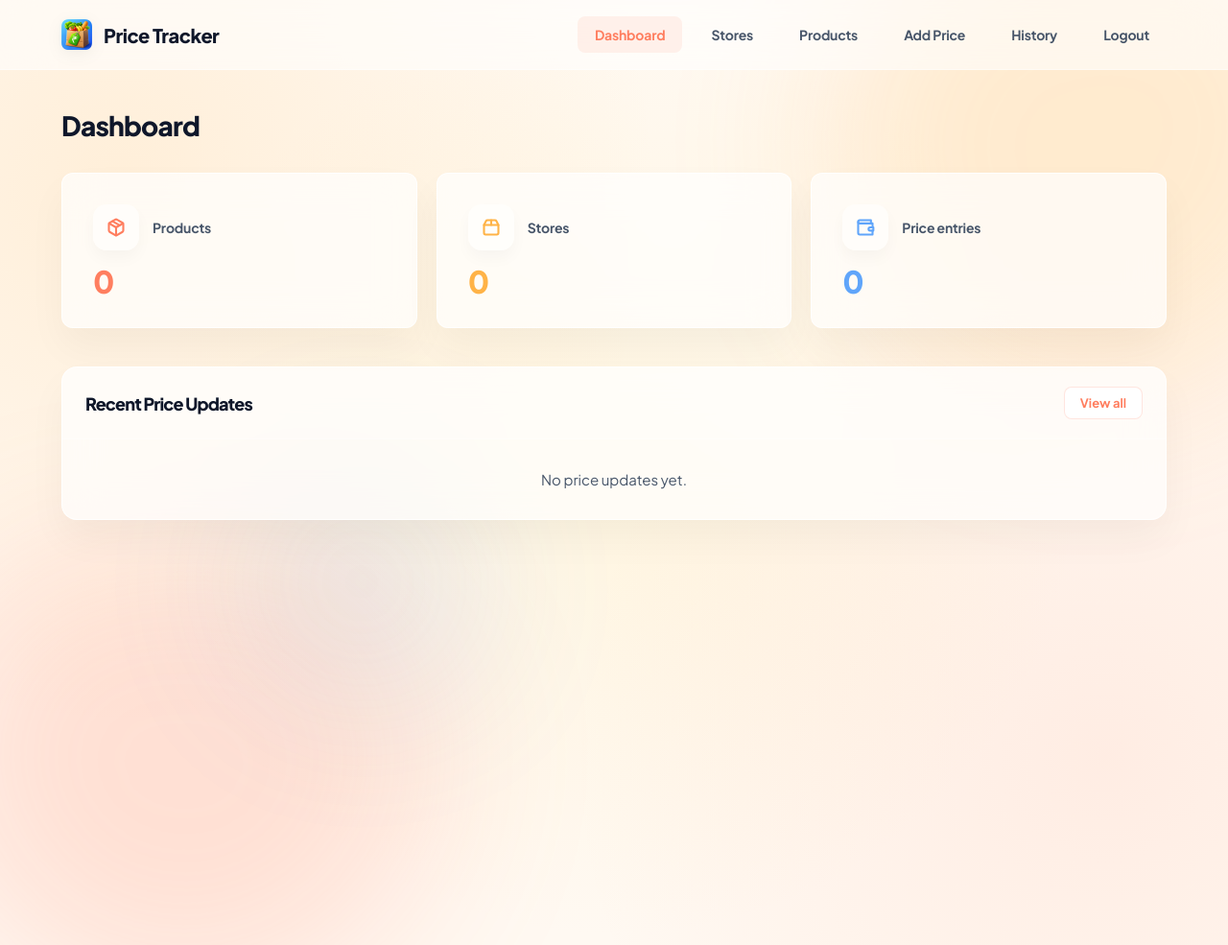
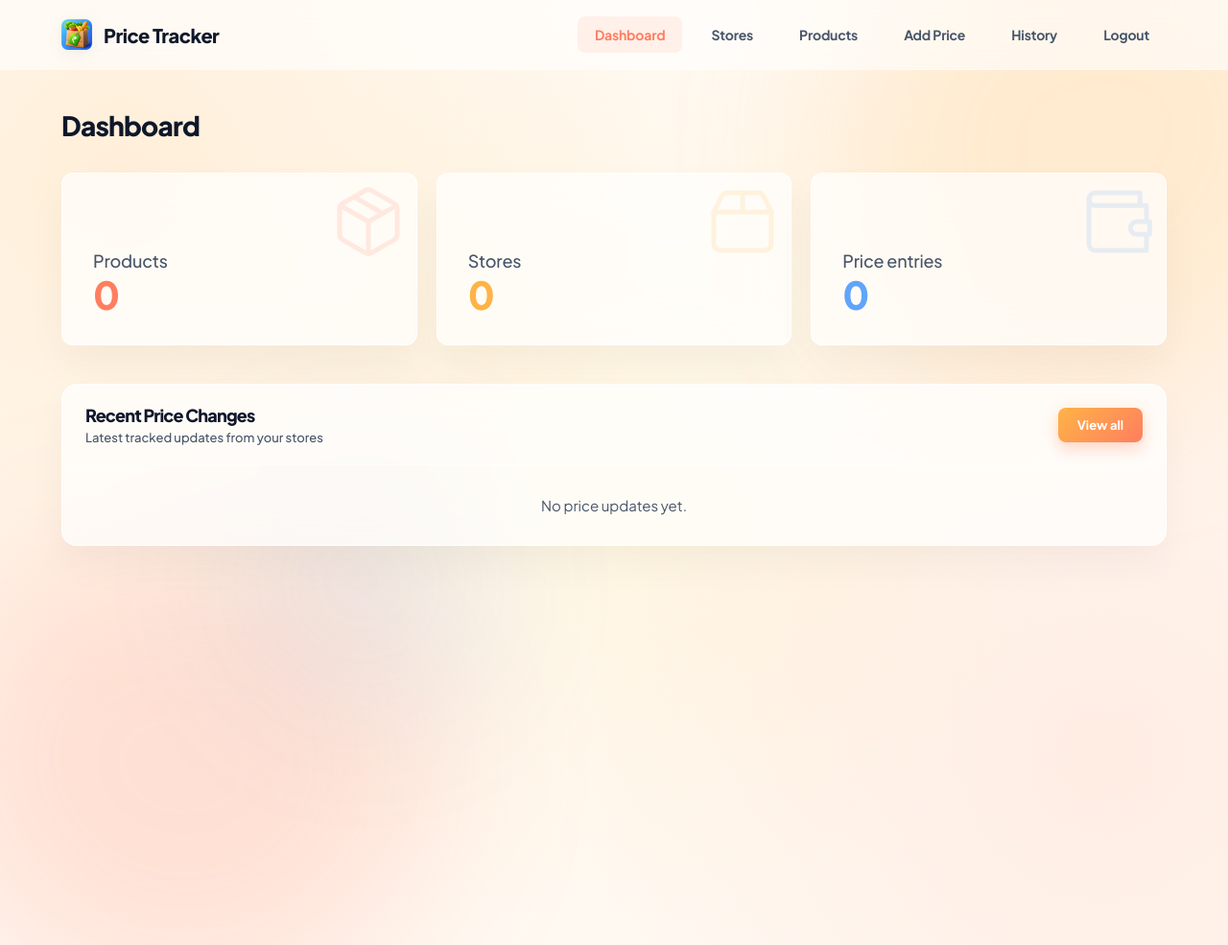
Before and after one commit to er-vikash-sain/grocery-price-app, a PHP site: page /html/dashboard.html in a window 1280 px wide. Shown: the whole page at 96% size. Run offline with PHP 8.4, Linux system fonts and the light colour scheme.

Commit message:
style: enhance Dashboard cards with watermark icons and premium buttons
- Implemented watermark-style background icons in stat cards
- Updated icon stroke to thin (1.5) for a more sophisticated look
- Increased stat-label size (18px) and lowered weight (500)
- Synced 'View all' buttons with the primary Login button gradient and neon shadow
- Improved card header hierarchy with subtitles

```diff
--- a/html/dashboard.css
+++ b/html/dashboard.css
@@ -198,7 +198,10 @@ body {
     transition: transform 0.4s cubic-bezier(0.34, 1.56, 0.64, 1), box-shadow 0.4s ease;
     display: flex;
     flex-direction: column;
-    gap: 16px;
+    justify-content: flex-end;
+    overflow: hidden;
+    position: relative;
+    min-height: 180px;
 }
 
 .stat-card:hover {
@@ -208,29 +211,31 @@ body {
 
 .stat-label {
     color: var(--text-muted);
-    font-size: 14px;
-    font-weight: 700;
+    font-size: 18px;
+    font-weight: 500;
     text-transform: none;
     letter-spacing: -0.2px;
-    display: flex;
-    align-items: center;
-    gap: 14px;
+    margin-bottom: 4px;
+    z-index: 2;
 }
 
 .stat-icon-wrapper {
-    width: 48px;
-    height: 48px;
+    position: absolute;
+    top: -10px;
+    right: -10px;
+    width: 120px;
+    height: 120px;
     display: flex;
     align-items: center;
     justify-content: center;
-    border-radius: 14px;
-    background-color: rgba(255, 255, 255, 0.5);
-    box-shadow: 0 8px 16px rgba(0, 0, 0, 0.03);
-    transition: all 0.3s ease;
+    opacity: 0.15;
+    transition: all 0.5s ease;
+    z-index: 1;
 }
 
 .stat-card:hover .stat-icon-wrapper {
-    transform: rotate(-5deg) scale(1.1);
+    transform: scale(1.2) rotate(-10deg);
+    opacity: 0.25;
 }
 
 .stat-card.products .stat-icon-wrapper {
@@ -245,12 +250,12 @@ body {
     color: #60A5FA;
 }
 
-
 .stat-value {
-    font-size: 32px;
+    font-size: 40px;
     font-weight: 800;
     color: var(--text-main);
     line-height: 1;
+    z-index: 2;
 }
 
 /* Vibrant Stat Gradients */
@@ -309,22 +314,37 @@ body {
 }
 
 .link-action {
-    color: #FF7E5F;
-    text-decoration: none;
+    display: inline-flex;
+    align-items: center;
+    justify-content: center;
+    padding: 10px 20px;
+    background: linear-gradient(135deg, #FFB347 0%, #FF7E5F 100%);
+    color: white;
     font-weight: 700;
     font-size: 13px;
-    padding: 8px 16px;
-    border: 1px solid rgba(255, 126, 95, 0.2);
+    border: none;
     border-radius: 8px;
-    /* User Feedback: 8px Radius */
-    background-color: #FFFFFF;
-    transition: all 0.2s ease;
+    text-decoration: none;
+    box-shadow: 0 8px 16px rgba(255, 126, 95, 0.25), 0 0 15px rgba(255, 179, 71, 0.15);
+    transition: all 0.3s cubic-bezier(0.34, 1.56, 0.64, 1);
+    cursor: pointer;
 }
 
 .link-action:hover {
-    background-color: #FF7E5F;
-    color: #FFFFFF;
-    border-color: #FF7E5F;
+    transform: translateY(-2px) scale(1.05);
+    box-shadow: 0 12px 25px rgba(255, 126, 95, 0.35), 0 0 25px rgba(255, 179, 71, 0.25);
+    filter: brightness(1.05);
+}
+
+.link-action:active {
+    transform: translateY(0) scale(0.98);
+}
+
+.card-subtitle {
+    margin: 4px 0 0 0;
+    font-size: 13px;
+    color: var(--text-muted);
+    font-weight: 500;
 }
 
 .card-body {
--- a/html/dashboard.html
+++ b/html/dashboard.html
@@ -92,10 +92,9 @@
                 <!-- Stats Grid -->
                 <div class="dashboard-stats">
                     <div class="stat-card products">
-                        <div class="stat-label">
                         <span class="stat-icon-wrapper">
-                                <svg width="20" height="20" viewBox="0 0 24 24" fill="none" stroke="currentColor"
-                                    stroke-width="2.5" stroke-linecap="round" stroke-linejoin="round">
+                            <svg width="80" height="80" viewBox="0 0 24 24" fill="none" stroke="currentColor"
+                                stroke-width="1.5" stroke-linecap="round" stroke-linejoin="round">
                                 <path d="m7.5 4.27 9 5.15"></path>
                                 <path
                                     d="M21 8a2 2 0 0 0-1-1.73l-7-4a2 2 0 0 0-2 0l-7 4A2 2 0 0 0 3 8v8a2 2 0 0 0 1 1.73l7 4a2 2 0 0 0 2 0l7-4A2 2 0 0 0 21 16Z">
@@ -104,44 +103,43 @@
                                 <path d="M12 22V12"></path>
                             </svg>
                         </span>
-                            Products
-                        </div>
+                        <div class="stat-label">Products</div>
                         <div class="stat-value">0</div>
                     </div>
                     <div class="stat-card stores">
-                        <div class="stat-label">
                         <span class="stat-icon-wrapper">
-                                <svg width="20" height="20" viewBox="0 0 24 24" fill="none" stroke="currentColor"
-                                    stroke-width="2.5" stroke-linecap="round" stroke-linejoin="round">
+                            <svg width="80" height="80" viewBox="0 0 24 24" fill="none" stroke="currentColor"
+                                stroke-width="1.5" stroke-linecap="round" stroke-linejoin="round">
                                 <path d="M3 9h18v10a2 2 0 0 1-2 2H5a2 2 0 0 1-2-2V9Z"></path>
                                 <path d="m3 9 2.45-4.9A2 2 0 0 1 7.24 3h9.52a2 2 0 0 1 1.8 1.1L21 9"></path>
                                 <path d="M12 3v6"></path>
                             </svg>
                         </span>
-                            Stores
-                        </div>
+                        <div class="stat-label">Stores</div>
                         <div class="stat-value">0</div>
                     </div>
                     <div class="stat-card entries">
-                        <div class="stat-label">
                         <span class="stat-icon-wrapper">
-                                <svg width="20" height="20" viewBox="0 0 24 24" fill="none" stroke="currentColor"
-                                    stroke-width="2.5" stroke-linecap="round" stroke-linejoin="round">
+                            <svg width="80" height="80" viewBox="0 0 24 24" fill="none" stroke="currentColor"
+                                stroke-width="1.5" stroke-linecap="round" stroke-linejoin="round">
                                 <path d="M21 12V7H5a2 2 0 0 1 0-4h14v4"></path>
                                 <path d="M3 5v14a2 2 0 0 0 2 2h16v-5"></path>
                                 <path d="M18 12a2 2 0 0 0 0 4h4v-4Z"></path>
                             </svg>
                         </span>
-                            Price entries
-                        </div>
+                        <div class="stat-label">Price entries</div>
                         <div class="stat-value">0</div>
                     </div>
                 </div>
 
-                <!-- Recent Updates Section -->
-                <div class="content-card recent-updates">
+                <div class="content-grid">
+                    <!-- Recent Activity -->
+                    <div class="content-card">
                         <div class="card-header">
-                        <h2>Recent Price Updates</h2>
+                            <div class="header-group">
+                                <h2>Recent Price Changes</h2>
+                                <p class="card-subtitle">Latest tracked updates from your stores</p>
+                            </div>
                             <a href="history.html" class="link-action">View all</a>
                         </div>
                         <div class="card-body empty-state">
```
Lines whose indentation alone changed are shown as unchanged.
